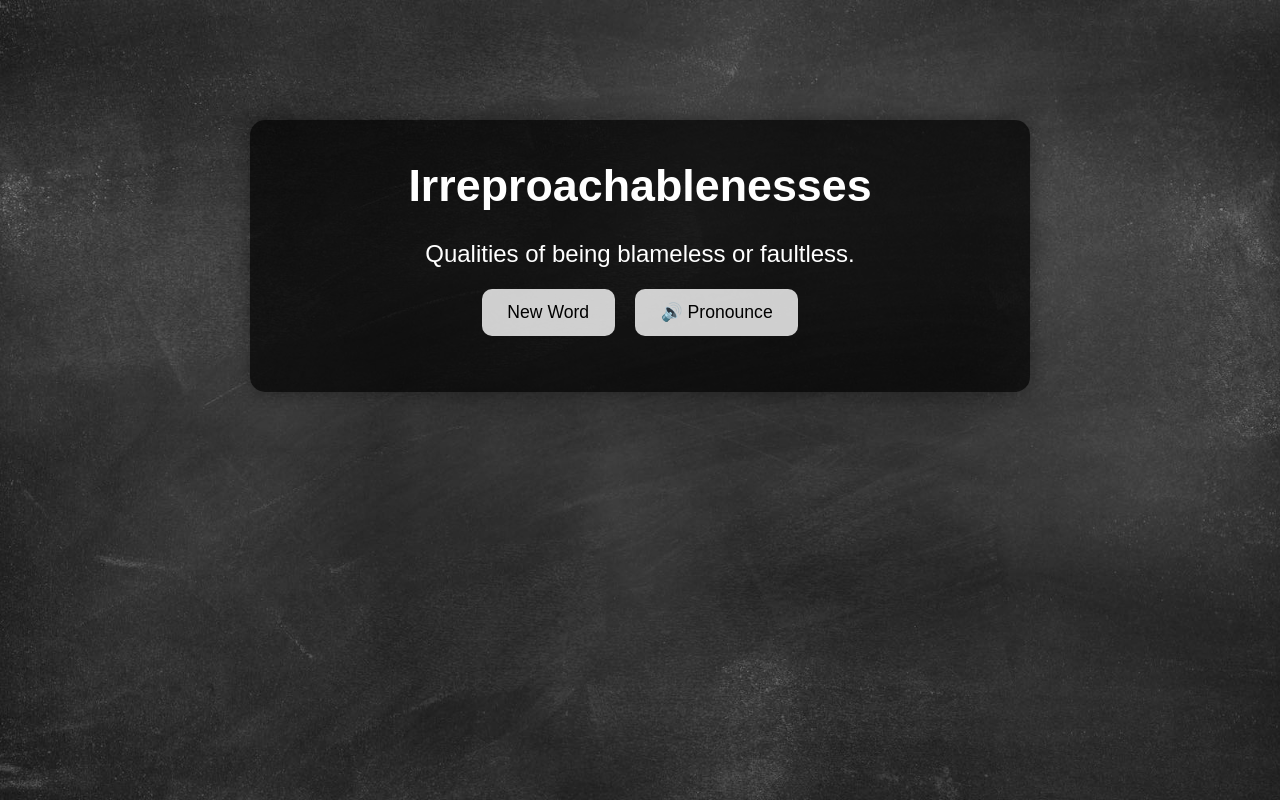
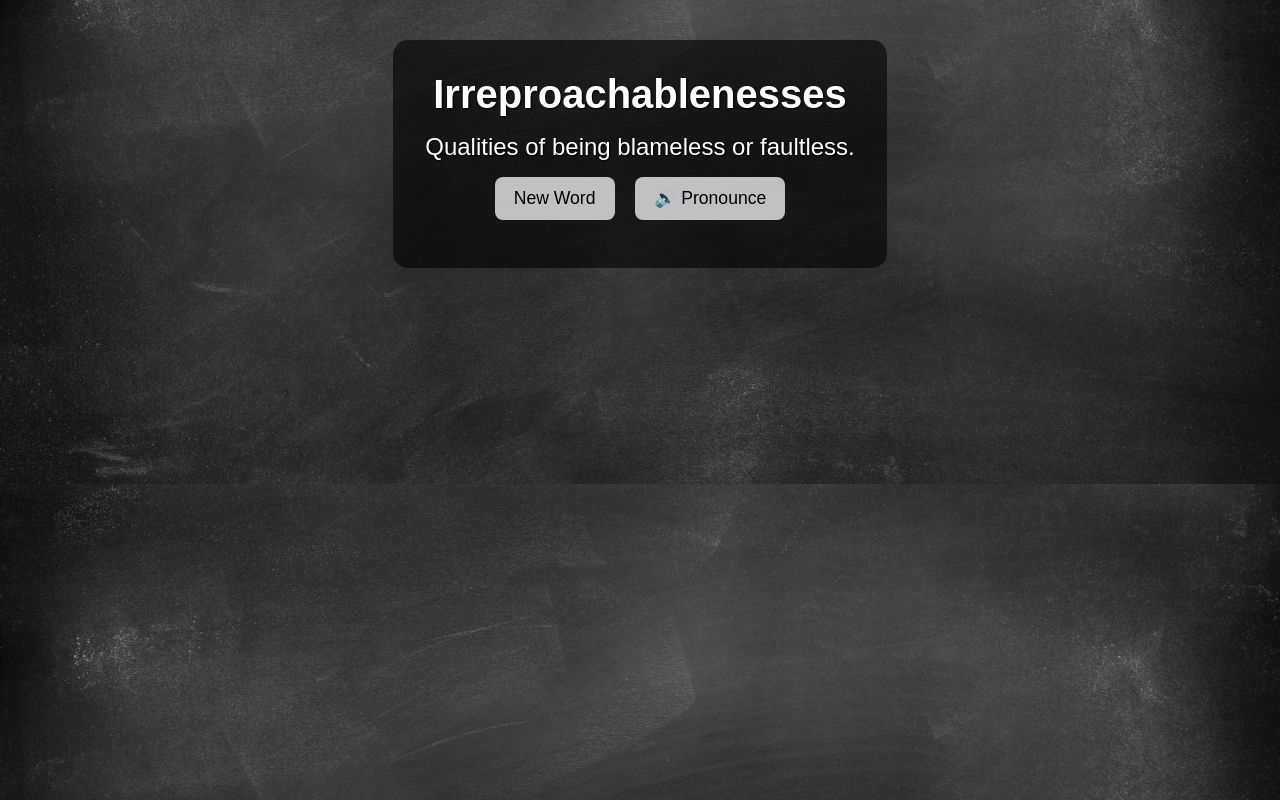
Before and after one commit to Rhodes28/random-long-word, a plain HTML site: page index.html in a window 1280 px wide. Drawn offline with Linux system fonts and the light colour scheme.

Commit message:
Update index.html

```diff
--- a/index.html
+++ b/index.html
@@ -3,6 +3,10 @@
 <head>
   <meta charset="UTF-8">
   <title>Random Long Word</title>
+
+  <!-- Include ResponsiveVoice -->
+  <script src="https://code.responsivevoice.org/responsivevoice.js?key=0Zn6jvy1"></script>
+
   <script src="words.js" defer></script>
   <script src="script.js" defer></script>
   <style>
@@ -10,56 +14,49 @@
       font-family: sans-serif;
       padding: 2rem;
       text-align: center;
-      background-image: url('chalkboard.jpg'); /* replace with your image */
+      background-image: url('chalkboard.jpg'); /* Replace with your image file */
       background-size: cover;
       background-position: center;
-      background-attachment: fixed;
       color: white;
+      text-shadow: 1px 1px 2px black;
     }
-
-    .box {
-      background-color: rgba(0, 0, 0, 0.7);
-      padding: 2.5rem;
+    .container {
+      background-color: rgba(0, 0, 0, 0.6);
+      padding: 2rem;
       border-radius: 15px;
-      max-width: 700px;
-      margin: 5rem auto 2rem auto;
-      box-shadow: 0 0 20px rgba(0, 0, 0, 0.4);
+      display: inline-block;
     }
-
     .word {
-      font-size: 2.8rem;
+      font-size: 2.5rem;
       font-weight: bold;
     }
-
     .definition {
-      margin-top: 1.5rem;
+      margin-top: 1rem;
       font-size: 1.5rem;
-      line-height: 1.6;
     }
-
     button {
       margin: 1rem 0.5rem;
-      padding: 0.8rem 1.6rem;
+      padding: 0.7rem 1.2rem;
       font-size: 1.1rem;
-      background-color: #ffffffcc;
+      border: none;
+      border-radius: 8px;
+      cursor: pointer;
+      background-color: #ffffffbb;
       color: black;
-      border: none;
-      border-radius: 10px;
-      cursor: pointer;
-      transition: background-color 0.3s ease;
     }
-
     button:hover {
-      background-color: #ffffff;
+      background-color: #eee;
     }
   </style>
 </head>
 <body>
-  <div class="box">
+  <div class="container">
     <div class="word" id="word"></div>
     <div class="definition" id="definition"></div>
-    <button onclick="getRandomWord()">New Word</button>
-    <button onclick="pronounceWord()">🔊 Pronounce</button>
+    <div>
+      <button onclick="getRandomWord()">New Word</button>
+      <button onclick="pronounceWord()">🔊 Pronounce</button>
+    </div>
   </div>
 </body>
 </html>
```
